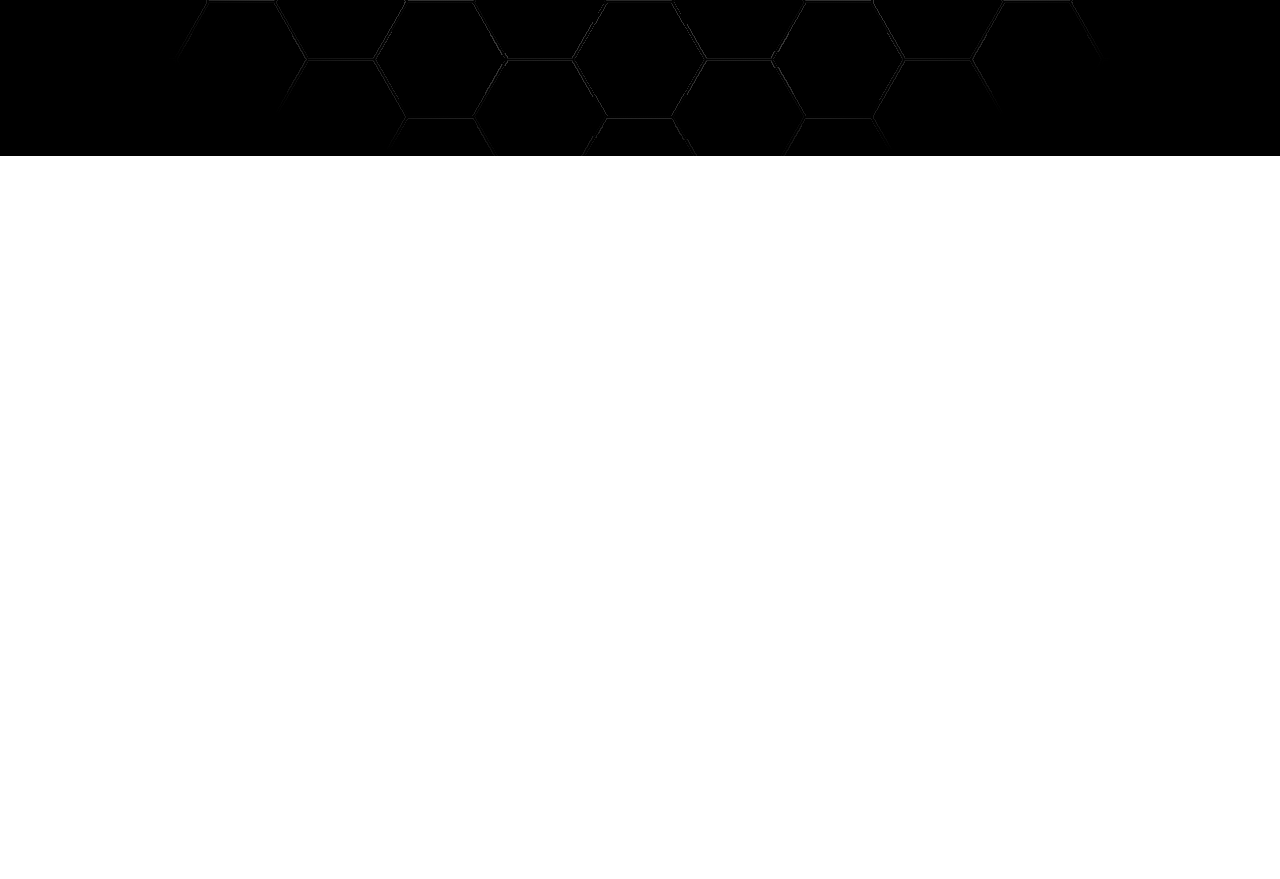
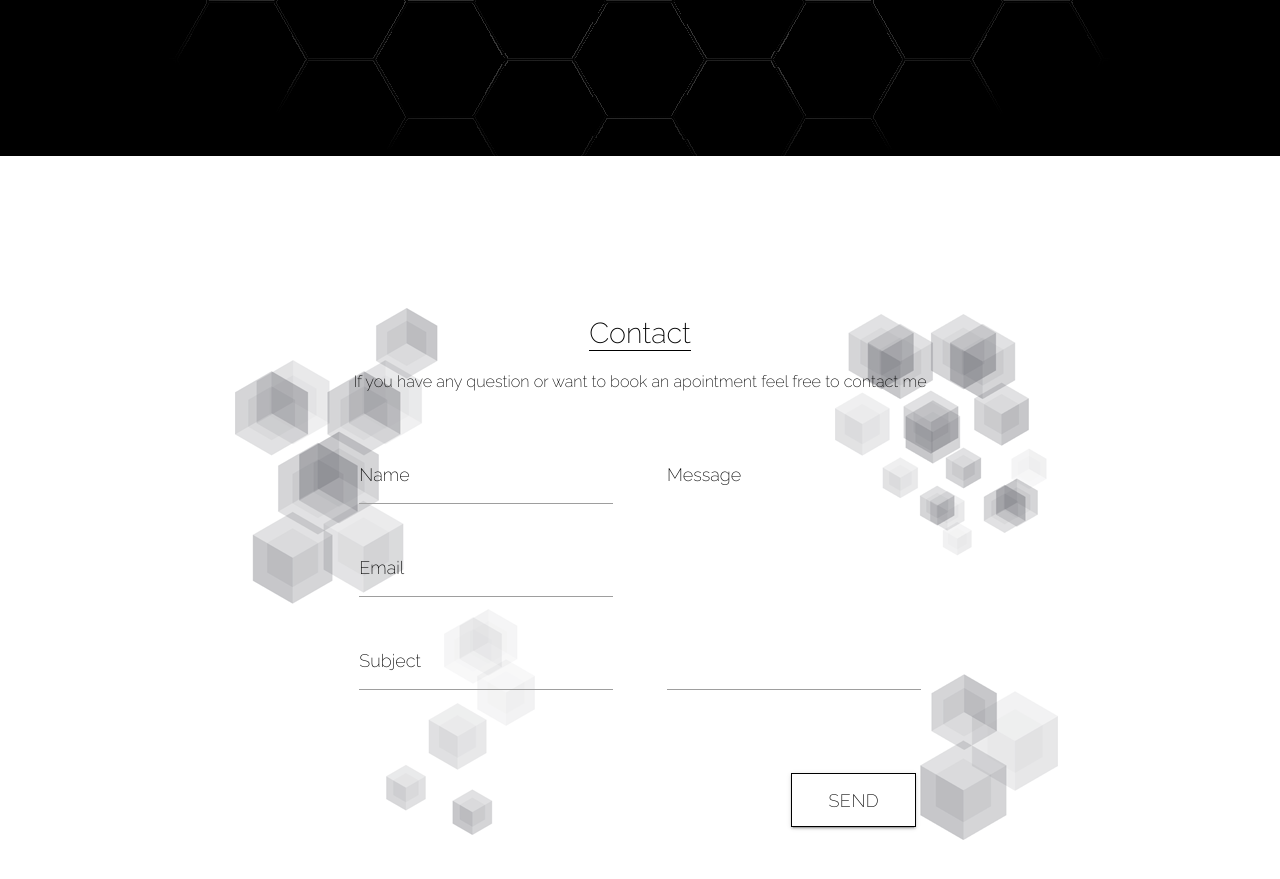
Before and after one commit to tabuz/perpetual-art, a plain HTML site: page app/index.html in a window 1280 px wide. Shown: the part 4916-5795 px from the top of the page. Before the commit the page ends 5216 px from the top, so only its background shows below. Drawn offline with nearby package versions, Linux system fonts and the light colour scheme.

Commit message:
Work on site contact section

```diff
--- a/app/index.html
+++ b/app/index.html
@@ -157,7 +157,7 @@
     <div id="booking" class="section section-margin section-padding-top secondary-gb">
         <div class="container">
             <div class="row text-center booking">
-                <div class="booking-caption double-margin-bottom">Never regreat a tattoo!</div>
+                <div class="booking-caption">Never regreat a tattoo!</div>
                 <div class="booking-testimonials">
                     <div class="testimonials">
                         <span>I came in for a cover up - Damian was very helpful and the design he came up with was fantastic. I'm very pleased with the finished design. Thank you!</span>
@@ -169,9 +169,47 @@
         </div>
     </div>
 
+    <div id="contact" class="section section-margin primary">
+        <div class="container">
+            <div class="row text-align-center double-margin-bottom">
+                <div class="text-align-center">
+                    <h2 class="section-header alternative-header margin-bottom">Contact</h2>
+                    <p class="secondary text-medium">If you have any question or want to book an apointment feel free to contact me</p>
+                </div>
+            </div>
+            <div class="row">
+                <form class="col s8 offset-s2">
+                    <div class="row ">
+                        <div class="col l6 m6 s12">
+                            <div class="input-field col s12">
+                                <input id="contact-name" type="text">
+                                <label for="contact-name">Name</label>
+                            </div>
+                            <div class="input-field col s12">
+                                <input id="contact-email" type="email" class="validate">
+                                <label for="contact-email" data-error="wrong" data-success="right">Email</label>
+                            </div>
+                            <div class="input-field col s12">
+                                <input id="contact-subject" type="text">
+                                <label for="contact-subject">Subject</label>
+                            </div>
+                        </div>
+                        <div class="col l6 m6 s12">
+                            <div class="input-field col s12">
+                                <textarea id="contact-message" class="materialize-textarea"></textarea>
+                                <label for="contact-message">Message</label>
+                            </div>
+                        </div>
+                    </div>
+                    <a class="waves-effect waves-light btn-large right send-btn">Send</a>
+                </form>
+            </div>
+        </div>
+    </div>
+
 <!--  Scripts-->
 <script src="https://code.jquery.com/jquery-2.1.1.min.js"></script>
-<script src="assets/js/materialize.js"></script>
+<script src="assets/js/materialize.min.js"></script>
 <script src="assets/js/init.js"></script>
 <script>
   var scroll = new SmoothScroll('a[href*="#"]', {
@@ -187,7 +225,7 @@
 
   <!--  Scripts-->
   <script src="https://code.jquery.com/jquery-2.1.1.min.js"></script>
-  <script src="assets/js/materialize.js"></script>
+  <script src="assets/js/materialize.min.js"></script>
   <script src="assets/js/init.js"></script>
   <script>
     var scroll = new SmoothScroll('a[href*="#"]', {
--- /dev/null
+++ b/src/scss/partials/_contact.scss
@@ -0,0 +1,33 @@
+#contact {
+	background-image:
+		url('../img/contact-bg-one.png'),
+		url('../img/contact-bg-two.png');
+	background-position:
+		24% 20%,
+		79% 37%;
+	background-repeat: no-repeat;
+}
+#contact-message {
+	height: 197px;
+}
+input, label, textarea {
+	color: $black !important;
+
+	&:focus {
+		border-color: $black !important;
+	}
+}
+.send-btn {
+	margin-right: 1rem;
+	color: $black;
+	margin-top: $double-base-margin;
+	background: $white;
+	border: 1px solid $black;
+	border-radius: 0;
+
+	&:hover {
+		color: $white;
+		background-color: $purple;
+		border: 1px solid $purple;
+	}
+}
--- a/src/scss/partials/_helpers.scss
+++ b/src/scss/partials/_helpers.scss
@@ -61,6 +61,10 @@
 	position: relative;
 	z-index: 100;
 }
+.row-equal-height {
+	display: flex;
+    align-items: stretch;
+}
 
 
 
--- a/src/scss/style.scss
+++ b/src/scss/style.scss
@@ -27,6 +27,7 @@
 @import 'partials/_home.scss';
 @import 'partials/_details.scss';
 @import 'partials/_booking.scss';
+@import 'partials/_contact.scss';
 @import 'partials/_footer.scss';
 @import 'partials/_helpers.scss';
 
```
Also changed, not shown: app/assets/css/style.css, app/assets/css/style.min.css, app/assets/img/contact-bg-one.png (added), app/assets/img/contact-bg-two.png (added).
